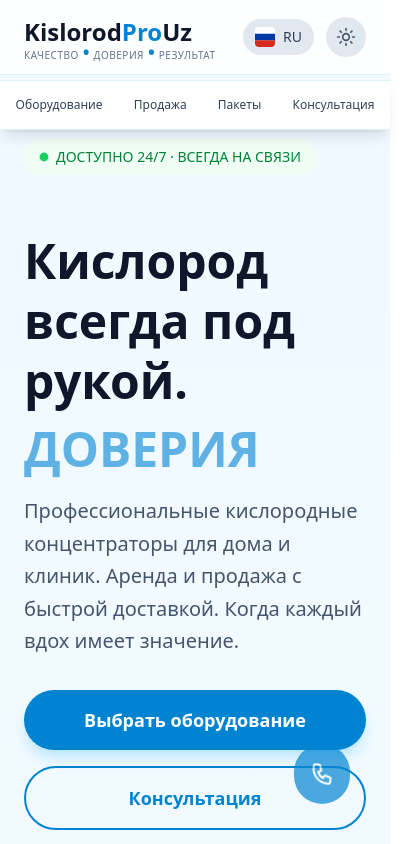
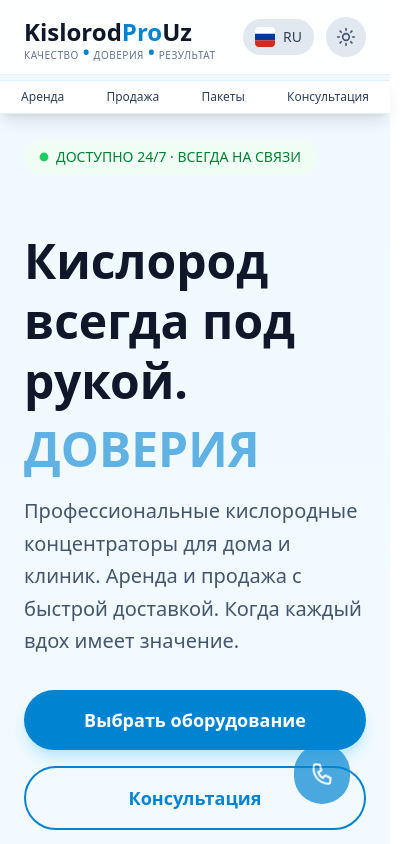
Before and after one commit to sthm23/oxigen_apparat, a Next.js app: page /1 in a window 390 px wide. Shown: the top 844 px of the page, 420 px wide, since content can reach past the window. Built offline with nearby package versions, Linux system fonts and the light colour scheme.

Commit message:
feat: update header and translation keys for rental sections in multiple languages

```diff
--- a/components/Header.tsx
+++ b/components/Header.tsx
@@ -31,7 +31,7 @@ export function Header() {
           </div>
           <div className="hidden md:flex items-center gap-8">
             <a href="#rental" className="text-slate-700 dark:text-slate-300 hover:text-sky-600 dark:hover:text-sky-400 transition">
-              {t('header.equipment')}
+              {t('header.rental')}
             </a>
             <a href="#sale" className="text-slate-700 dark:text-slate-300 hover:text-sky-600 dark:hover:text-sky-400 transition">
               {t('footer.sale')}
@@ -57,19 +57,19 @@ export function Header() {
       </header>
 
       {/* Mobile Sticky Bottom Bar */}
-      <div className="md:hidden fixed top-20 left-0 right-0 z-40 bg-white/95 dark:bg-slate-900/95 backdrop-blur-sm border-t border-sky-100 dark:border-slate-700 shadow-lg">
+      <div className="w-full md:hidden fixed top-20 left-0 right-0 z-40 bg-white/95 dark:bg-slate-900/95 backdrop-blur-sm border-t border-sky-100 dark:border-slate-700 shadow-lg">
         {/* Navigation Menu */}
         <div className="flex items-center justify-around py-2 border-b border-sky-100 dark:border-slate-700">
-          <a href="#rental" className="text-xs text-slate-700 dark:text-slate-300 hover:text-sky-600 dark:hover:text-sky-400 transition px-3 py-2">
-            {t('header.equipment')}
+          <a href="#rental" className="text-xs text-slate-700 dark:text-slate-300 hover:text-sky-600 dark:hover:text-sky-400 transition">
+            {t('header.rental')}
           </a>
-          <a href="#sale" className="text-xs text-slate-700 dark:text-slate-300 hover:text-sky-600 dark:hover:text-sky-400 transition px-3 py-2">
+          <a href="#sale" className="text-xs text-slate-700 dark:text-slate-300 hover:text-sky-600 dark:hover:text-sky-400 transition">
             {t('footer.sale')}
           </a>
-          <a href="#packages" className="text-xs text-slate-700 dark:text-slate-300 hover:text-sky-600 dark:hover:text-sky-400 transition px-3 py-2">
+          <a href="#packages" className="text-xs text-slate-700 dark:text-slate-300 hover:text-sky-600 dark:hover:text-sky-400 transition">
             {t('header.packages')}
           </a>
-          <a href="#cta" className="text-xs text-slate-700 dark:text-slate-300 hover:text-sky-600 dark:hover:text-sky-400 transition px-3 py-2">
+          <a href="#cta" className="text-xs text-slate-700 dark:text-slate-300 hover:text-sky-600 dark:hover:text-sky-400 transition">
             {t('hero.cta2')}
           </a>
         </div>
--- a/components/RentalSection.tsx
+++ b/components/RentalSection.tsx
@@ -10,7 +10,7 @@ export function RentalSection() {
       <div className="max-w-7xl mx-auto px-6">
         <div className="mb-12">
           <div className="text-sm text-sky-600 dark:text-sky-400 font-semibold mb-3">{t('rentalSection.tag')}</div>
-          <h2 className="text-5xl font-bold text-slate-900 dark:text-white mb-4">
+          <h2 className="sm:text-5xl text-2xl font-bold text-slate-900 dark:text-white mb-4">
             {t('rentalSection.title')}
           </h2>
           <p className="text-xl text-slate-600 dark:text-slate-300 max-w-2xl">
--- a/components/SaleSection.tsx
+++ b/components/SaleSection.tsx
@@ -9,7 +9,7 @@ export function SaleSection() {
       <div className="max-w-7xl mx-auto px-6">
         <div className="mb-12">
           <div className="text-sm text-sky-600 dark:text-sky-400 font-semibold mb-3">{t('saleSection.tag')}</div>
-          <h2 className="text-5xl font-bold text-slate-900 dark:text-white mb-4">
+          <h2 className="sm:text-5xl text-2xl font-bold text-slate-900 dark:text-white mb-4">
             {t('saleSection.title')}
           </h2>
           <p className="text-xl text-slate-600 dark:text-slate-300 max-w-2xl">
--- a/messages/en.json
+++ b/messages/en.json
@@ -1,7 +1,7 @@
 {
   "header": {
     "slogan": "QUALITY • TRUST • RESULTS",
-    "equipment": "Equipment",
+    "rental": "Rental",
     "packages": "Packages",
     "reviews": "Reviews",
     "contact": "Contact Us",
@@ -48,21 +48,21 @@
         "description": "Compact and quiet. Ideal for home use. Oxygen purity 95±5%.",
         "badge": "POPULAR",
         "rentalFrom": "from 40,000 sum/day",
-        "salePrice": "3,600,000 sum"
+        "salePrice": "Contact us"
       },
       "concentrator8": {
         "name": "8 L/min Concentrator",
         "description": "Increased performance. For medium and high oxygen needs.",
         "badge": "MEDIUM",
         "rentalFrom": "from 60,000 sum/day",
-        "salePrice": "4,200,000 sum"
+        "salePrice": "Contact us"
       },
       "concentrator10": {
         "name": "10 L/min Concentrator",
         "description": "Professional level. For clinics and high-need patients.",
         "badge": "FOR CLINICS",
         "rentalFrom": "from 80,000 sum/day",
-        "salePrice": "4,800,000 sum"
+        "salePrice": "Contact us"
       },
       "accessories": {
         "name": "Pulse Oximeter + Supplies",
@@ -148,7 +148,7 @@
       },
       "tariff2": {
         "price": "40,000",
-        "period": "7 to 14 days",
+        "period": "10 to 20 days",
         "label": "MEDIUM TERM"
       },
       "tariff3": {
--- a/messages/ru.json
+++ b/messages/ru.json
@@ -1,7 +1,7 @@
 {
   "header": {
     "slogan": "КАЧЕСТВО • ДОВЕРИЯ • РЕЗУЛЬТАТ",
-    "equipment": "Оборудование",
+    "rental": "Аренда",
     "packages": "Пакеты",
     "reviews": "Отзывы",
     "contact": "Связаться",
@@ -48,21 +48,21 @@
         "description": "Компактный и тихий. Идеален для домашнего использования. Чистота кислорода 95%±5%.",
         "badge": "ПОПУЛЯРНЫЙ",
         "rentalFrom": "от 40 000 сум/сутки",
-        "salePrice": "3 600 000 сум"
+        "salePrice": "Уточняйте"
       },
       "concentrator8": {
         "name": "Концентратор 8 л/мин",
         "description": "Увеличенная производительность. Для средних и высоких потребностей в кислороде.",
         "badge": "СРЕДНИЙ",
         "rentalFrom": "от 60 000 сум/сутки",
-        "salePrice": "4 200 000 сум"
+        "salePrice": "Уточняйте"
       },
       "concentrator10": {
         "name": "Концентратор 10 л/мин",
         "description": "Профессиональный уровень. Для клиник и пациентов с высокими потребностями.",
         "badge": "ДЛЯ КЛИНИК",
         "rentalFrom": "от 80 000 сум/сутки",
-        "salePrice": "4 800 000 сум"
+        "salePrice": "Уточняйте"
       },
       "accessories": {
         "name": "Пульсоксиметр + расходники",
@@ -148,7 +148,7 @@
       },
       "tariff2": {
         "price": "40 000",
-        "period": "от 7 до 14 дней",
+        "period": "от 10 до 20 дней",
         "label": "СРЕДНИЙ СРОК"
       },
       "tariff3": {
--- a/messages/uz.json
+++ b/messages/uz.json
@@ -1,7 +1,7 @@
 {
   "header": {
     "slogan": "SIFAT • ISHONCH • NATIJA",
-    "equipment": "Jihozlar",
+    "rental": "Ijara",
     "packages": "Tariflar",
     "reviews": "Sharhlar",
     "contact": "Bog'lanish",
@@ -48,21 +48,21 @@
         "description": "Ixcham va jim. Uyda foydalanish uchun ideal. Kislorod tozaligi 95±5%.",
         "badge": "MASHHUR",
         "rentalFrom": "40 000 so'mdan/kuniga",
-        "salePrice": "3 600 000 so'm"
+        "salePrice": "Aniqlashtiring"
       },
       "concentrator8": {
         "name": "Konsentrator 8 L/daq",
         "description": "Oshirilgan unumdorlik. O'rtacha va yuqori kislorod ehtiyojlari uchun.",
         "badge": "O'RTACHA",
         "rentalFrom": "60 000 so'mdan/kuniga",
-        "salePrice": "4 200 000 so'm"
+        "salePrice": "Aniqlashtiring"
       },
       "concentrator10": {
         "name": "Konsentrator 10 L/daq",
         "description": "Professional daraja. Klinikalar va yuqori ehtiyojli bemorlar uchun.",
         "badge": "KLINIKALAR UCHUN",
         "rentalFrom": "80 000 so'mdan/kuniga",
-        "salePrice": "4 800 000 so'm"
+        "salePrice": "Aniqlashtiring"
       },
       "accessories": {
         "name": "Pulsoksimetr + sarflanuvchilar",
@@ -148,7 +148,7 @@
       },
       "tariff2": {
         "price": "40 000",
-        "period": "7 dan 14 kungacha",
+        "period": "10 dan 20 kungacha",
         "label": "O'RTACHA MUDDAT"
       },
       "tariff3": {
```
